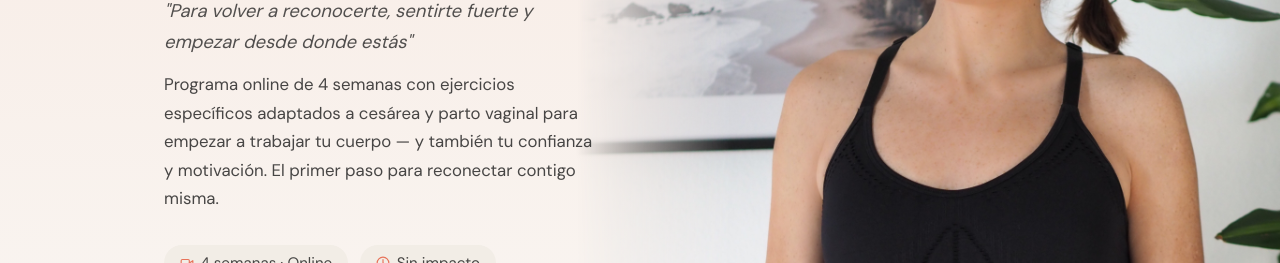
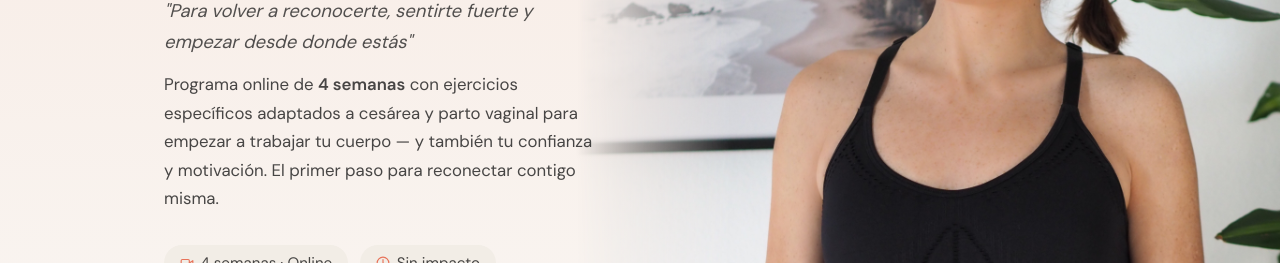
Before and after one commit to susanaaresla-lab/esencial-susana, a React (Create React App) app: page /programa-4-semanas in a window 1280 px wide. Shown: the part 494-757 px from the top of the page. Built offline with nearby package versions, Linux system fonts and the light colour scheme.

Commit message:
4 semanas en negrita hero

```diff
--- a/src/pages/ProgramaPage.js
+++ b/src/pages/ProgramaPage.js
@@ -81,7 +81,7 @@ export default function ProgramaPage() {
               "Para volver a reconocerte, sentirte fuerte y empezar desde donde estás"
             </p>
             <p style={{ fontSize: '1.05rem', color: 'rgba(26,26,26,0.8)', maxWidth: 520, marginBottom: '2rem', lineHeight: 1.7 }}>
-              Programa online de 4 semanas con ejercicios específicos adaptados a cesárea y parto vaginal para empezar a trabajar tu cuerpo — y también tu confianza y motivación. El primer paso para reconectar contigo misma.
+              Programa online de <strong>4 semanas</strong> con ejercicios específicos adaptados a cesárea y parto vaginal para empezar a trabajar tu cuerpo — y también tu confianza y motivación. El primer paso para reconectar contigo misma.
             </p>
             <div className="flex flex-wrap gap-3" style={{ marginBottom: '2rem' }}>
               <span className="pill" style={{ fontSize: '0.95rem', padding: '0.5rem 1rem' }}><Video />4 semanas · Online</span>
```
